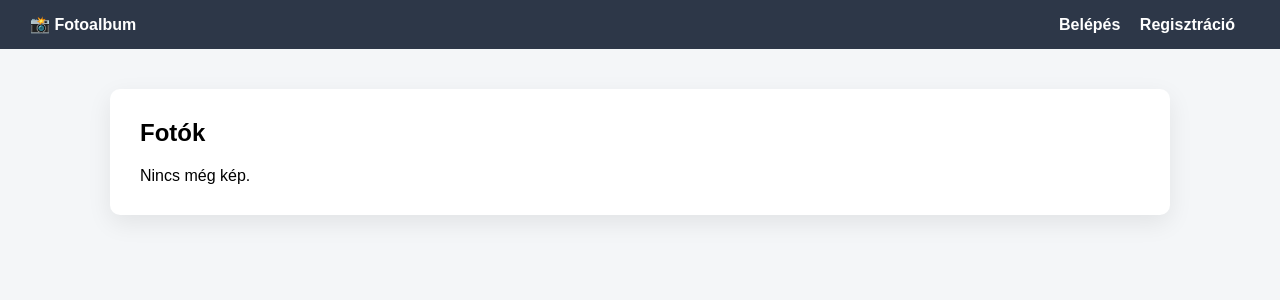
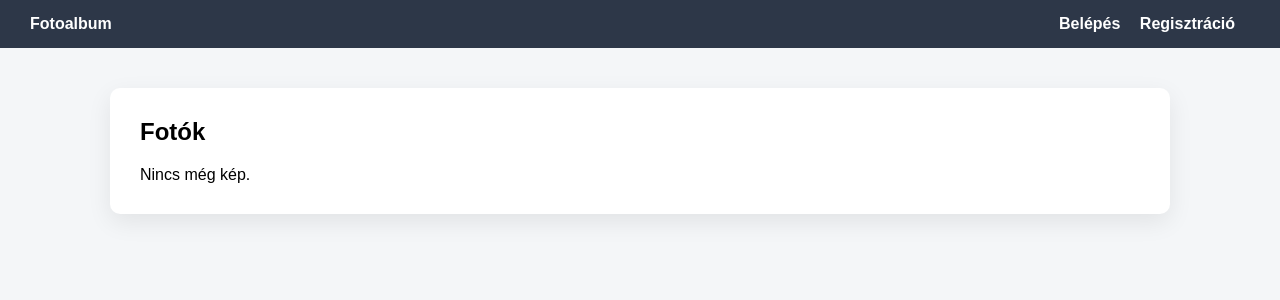
Before and after one commit to borpatika/Felhoalapu-elosztott-rendszerek-laboratorium, a Django app: page / in a window 1280 px wide. Shown: the top 300 px of the page. Run offline with Django 5.2, Linux system fonts and the light colour scheme; data that the repository does not hold is empty.

Commit message:
css vol2

```diff
--- a/album/templates/album/base.html
+++ b/album/templates/album/base.html
@@ -110,7 +110,7 @@
 
 <div class="navbar">
     <div>
-        <a href="{% url 'photo_list' %}">📸 Fotoalbum</a>
+        <a href="{% url 'photo_list' %}">Fotoalbum</a>
     </div>
 
     <div>
--- a/album/templates/album/photo_detail.html
+++ b/album/templates/album/photo_detail.html
@@ -12,6 +12,6 @@
 
 <br>
 
-<a class="btn" href="{% url 'photo_list' %}">← Vissza</a>
+<a class="btn" href="{% url 'photo_list' %}">Vissza</a>
 
 {% endblock %}
```
